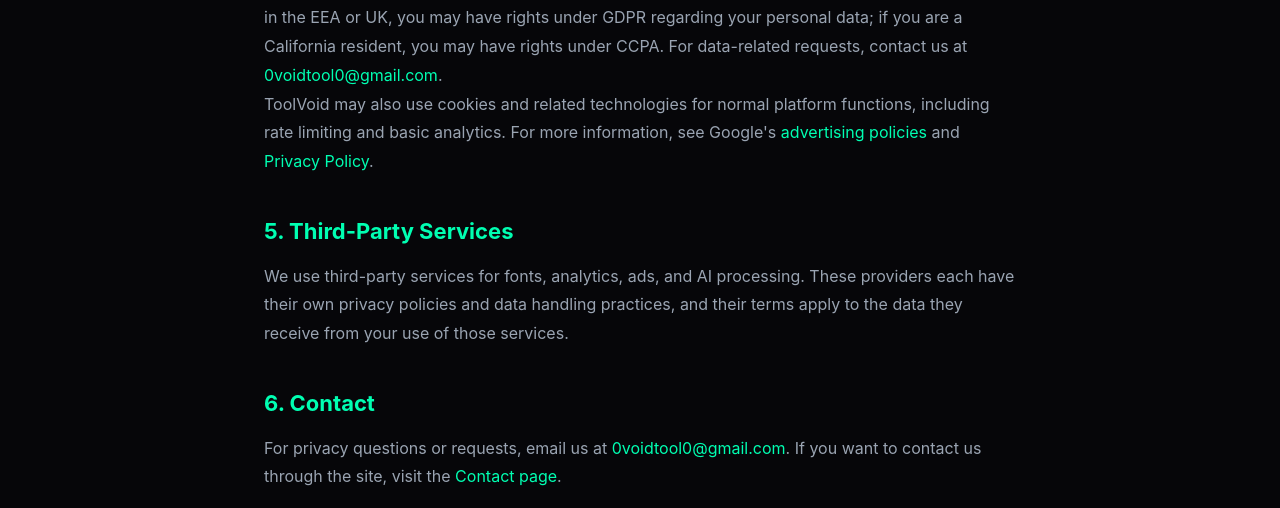
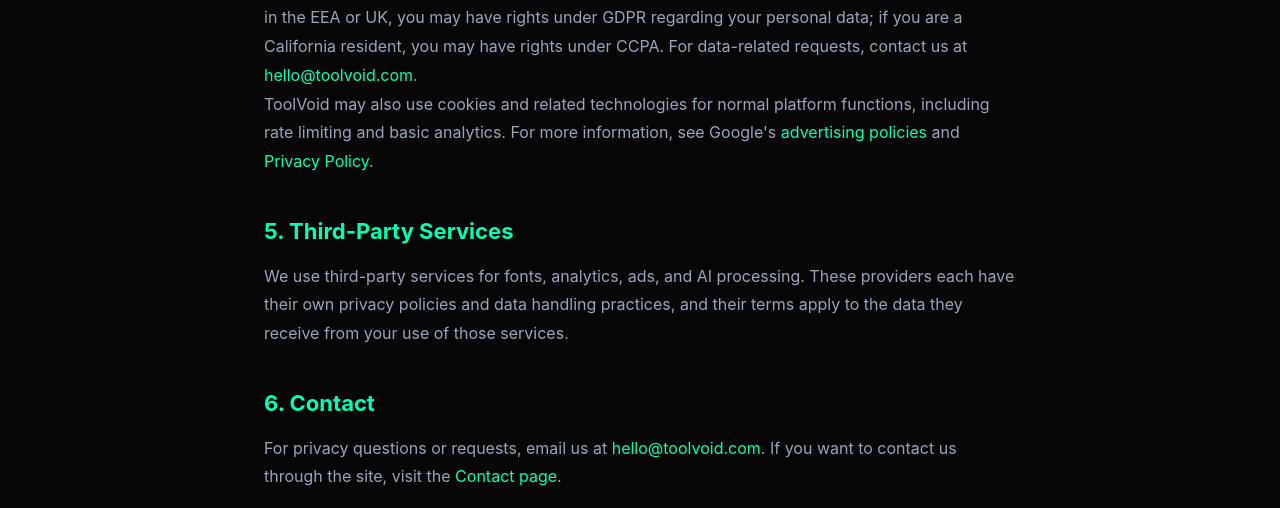
Before and after one commit to toolvoid/toolvoid, a Next.js app: page /privacy in a window 1280 px wide. Shown: the part 1372-1880 px from the top of the page. Built offline with nearby package versions, Linux system fonts and the light colour scheme.

Commit message:
Replace public contact email

```diff
--- a/app/capsule-manager/package.json
+++ b/app/capsule-manager/package.json
@@ -4,7 +4,7 @@
   "description": "Capsule Manager desktop app",
   "author": {
     "name": "toolvoid",
-    "email": "0voidtool0@gmail.com"
+    "email": "hello@toolvoid.com"
   },
   "homepage": "https://github.com/toolvoid/toolvoid",
   "main": "main.js",
@@ -35,7 +35,7 @@
         "AppImage"
       ],
       "category": "Utility",
-      "maintainer": "toolvoid <0voidtool0@gmail.com>",
+      "maintainer": "toolvoid <hello@toolvoid.com>",
       "desktop": {
         "StartupNotify": "true"
       }
--- a/app/contact/page.js
+++ b/app/contact/page.js
@@ -21,8 +21,8 @@ export default function ContactPage() {
 
         <div style={{ background: '#0d0f1a', border: '1px solid rgba(255,255,255,.08)', borderRadius: 18, padding: '1.5rem', marginBottom: '1.5rem' }}>
           <p style={{ margin: '0 0 0.6rem', color: '#8fe7c8', fontWeight: 700 }}>Email</p>
-          <a href="mailto:0voidtool0@gmail.com" style={{ color: '#f0f0fa', textDecoration: 'none', fontSize: '1.05rem' }}>
-            0voidtool0@gmail.com
+          <a href="mailto:hello@toolvoid.com" style={{ color: '#f0f0fa', textDecoration: 'none', fontSize: '1.05rem' }}>
+            hello@toolvoid.com
           </a>
         </div>
 
--- a/app/one-brain-page/OneBrainClient.js
+++ b/app/one-brain-page/OneBrainClient.js
@@ -562,9 +562,9 @@ export default function OneBrainClient() {
           <div>
             <h2 id="ob-feedback-title">Got feedback or a suggestion?</h2>
             <p>Tell me what you'd want a shared AI memory to do. Bugs, ideas and recommendations are all welcome.</p>
-            <p>0voidtool0@gmail.com</p>
+            <p>hello@toolvoid.com</p>
           </div>
-          <div className="ob-final-actions"><a className="ob-btn primary ob-magnetic" href="mailto:0voidtool0@gmail.com?subject=One%20Brain%20feedback">Email me</a></div>
+          <div className="ob-final-actions"><a className="ob-btn primary ob-magnetic" href="mailto:hello@toolvoid.com?subject=One%20Brain%20feedback">Email me</a></div>
         </div>
       </section>
       {lightboxIndex !== null && <Suspense fallback={null}><OneBrainLightbox images={gallery} index={lightboxIndex} onClose={closeLightbox} onChange={changeLightbox} /></Suspense>}
--- a/app/privacy/page.js
+++ b/app/privacy/page.js
@@ -24,14 +24,14 @@ export default function PrivacyPolicy() {
       <p style={{ color: '#9aa4b2' }}>This site uses Google AdSense, a third-party advertising service provided by Google LLC. Google, as a third-party vendor, uses cookies, including the DoubleClick DART cookie, to serve ads based on your visits to this site and other websites on the Internet.</p>
       <p style={{ color: '#9aa4b2' }}>Google&apos;s use of advertising cookies enables it and its partners to serve ads to you based on your visit to this site and/or other sites on the Internet. You may opt out of personalized advertising by visiting <a href="https://adssettings.google.com" target="_blank" rel="noopener noreferrer" style={{ color: '#00FFB2' }}>Google&apos;s Ads Settings</a>.</p>
       <p style={{ color: '#9aa4b2' }}>Third-party vendors, including Google, use cookies to serve ads based on a user&apos;s prior visits to this website or other websites. Learn more about <a href="https://policies.google.com/technologies/partner-sites" target="_blank" rel="noopener noreferrer" style={{ color: '#00FFB2' }}>how Google uses data when you use our partners&apos; sites or apps</a>.</p>
-      <p style={{ color: '#9aa4b2' }}>This site does not knowingly collect personal information from children under 13. If you are located in the EEA or UK, you may have rights under GDPR regarding your personal data; if you are a California resident, you may have rights under CCPA. For data-related requests, contact us at <a href="mailto:0voidtool0@gmail.com" style={{ color: '#00FFB2' }}>0voidtool0@gmail.com</a>.</p>
+      <p style={{ color: '#9aa4b2' }}>This site does not knowingly collect personal information from children under 13. If you are located in the EEA or UK, you may have rights under GDPR regarding your personal data; if you are a California resident, you may have rights under CCPA. For data-related requests, contact us at <a href="mailto:hello@toolvoid.com" style={{ color: '#00FFB2' }}>hello@toolvoid.com</a>.</p>
       <p style={{ color: '#9aa4b2' }}>ToolVoid may also use cookies and related technologies for normal platform functions, including rate limiting and basic analytics. For more information, see Google&apos;s <a href="https://policies.google.com/technologies/ads" target="_blank" rel="noopener noreferrer" style={{ color: '#00FFB2' }}>advertising policies</a> and <a href="https://policies.google.com/privacy" target="_blank" rel="noopener noreferrer" style={{ color: '#00FFB2' }}>Privacy Policy</a>.</p>
 
       <h2 style={{ fontSize: '22px', fontWeight: '700', marginTop: '36px', marginBottom: '10px', color: '#00FFB2' }}>5. Third-Party Services</h2>
       <p style={{ color: '#9aa4b2' }}>We use third-party services for fonts, analytics, ads, and AI processing. These providers each have their own privacy policies and data handling practices, and their terms apply to the data they receive from your use of those services.</p>
 
       <h2 style={{ fontSize: '22px', fontWeight: '700', marginTop: '36px', marginBottom: '10px', color: '#00FFB2' }}>6. Contact</h2>
-      <p style={{ color: '#9aa4b2' }}>For privacy questions or requests, email us at <a href="mailto:0voidtool0@gmail.com" style={{ color: '#00FFB2' }}>0voidtool0@gmail.com</a>. If you want to contact us through the site, visit the <a href="/contact" style={{ color: '#00FFB2' }}>Contact page</a>.</p>
+      <p style={{ color: '#9aa4b2' }}>For privacy questions or requests, email us at <a href="mailto:hello@toolvoid.com" style={{ color: '#00FFB2' }}>hello@toolvoid.com</a>. If you want to contact us through the site, visit the <a href="/contact" style={{ color: '#00FFB2' }}>Contact page</a>.</p>
     </div>
   );
 }
--- a/app/site-maker/page.js
+++ b/app/site-maker/page.js
@@ -44,7 +44,7 @@ export default function SiteMakerLandingPage() {
     <section id="how-it-works" className="sm-section"><div className="sm-shell"><div className="sm-section-head"><span>How it works</span><h2>Start with structure.<br/>Finish with personality.</h2></div><div className="sm-steps">{steps.map(([number, title, description]) => <article key={number}><b>{number}</b><h3>{title}</h3><p>{description}</p></article>)}</div></div></section>
     <section className="sm-section sm-feature-section"><div className="sm-shell"><div className="sm-section-head"><span>Made for hands-on building</span><h2>More control than a template.<br/>Less friction than code.</h2></div><div className="sm-features">{features.map(([title, description], index) => <article key={title}><i>{['↗','⌘','✦','◉','▣','↓'][index]}</i><h3>{title}</h3><p>{description}</p></article>)}</div></div></section>
     <section className="sm-section sm-faq-section"><div className="sm-shell sm-faq-layout"><div className="sm-section-head"><span>Questions, answered</span><h2>Everything you need<br/>to get started.</h2><Link href="/site-maker/create" className="sm-secondary">Open the builder</Link></div><div className="sm-faqs">{faqs.map(([question, answer], index) => <details key={question} open={index === 0}><summary>{question}<span>+</span></summary><p>{answer}</p></details>)}</div></div></section>
-    <section className="sm-bottom-cta"><div className="sm-shell"><span>Ready when you are</span><h2>Give your idea a home on the web.</h2><p>Start with a section, adjust the details, and keep shaping the page until it feels right.</p><StartBuilderLink className="sm-primary">Make Your Site <span>→</span></StartBuilderLink><div style={{ display: 'flex', justifyContent: 'center', flexWrap: 'wrap', gap: '10px 20px', marginTop: 25, fontSize: 13 }}><a style={{ color: '#fff', textUnderlineOffset: 4 }} href="mailto:0voidtool0@gmail.com?subject=ToolVoid%20Site%20Maker%20Support">Need support? Email us</a><a style={{ color: '#fff', textUnderlineOffset: 4 }} href="mailto:0voidtool0@gmail.com?subject=ToolVoid%20Site%20Maker%20Feedback">Send feedback</a><a style={{ color: '#ded6ff', textUnderlineOffset: 4 }} href="mailto:0voidtool0@gmail.com">0voidtool0@gmail.com</a></div></div></section>
+    <section className="sm-bottom-cta"><div className="sm-shell"><span>Ready when you are</span><h2>Give your idea a home on the web.</h2><p>Start with a section, adjust the details, and keep shaping the page until it feels right.</p><StartBuilderLink className="sm-primary">Make Your Site <span>→</span></StartBuilderLink><div style={{ display: 'flex', justifyContent: 'center', flexWrap: 'wrap', gap: '10px 20px', marginTop: 25, fontSize: 13 }}><a style={{ color: '#fff', textUnderlineOffset: 4 }} href="mailto:hello@toolvoid.com?subject=ToolVoid%20Site%20Maker%20Support">Need support? Email us</a><a style={{ color: '#fff', textUnderlineOffset: 4 }} href="mailto:hello@toolvoid.com?subject=ToolVoid%20Site%20Maker%20Feedback">Send feedback</a><a style={{ color: '#ded6ff', textUnderlineOffset: 4 }} href="mailto:hello@toolvoid.com">hello@toolvoid.com</a></div></div></section>
     <script type="application/ld+json" dangerouslySetInnerHTML={{ __html: JSON.stringify(faqSchema) }} />
   </main>;
 }
--- a/app/terms/page.js
+++ b/app/terms/page.js
@@ -26,7 +26,7 @@ export default function TermsOfService() {
       <p style={{ color: '#9aa4b2' }}>We may update these terms at any time. Continued use of ToolVoid after changes are posted means you accept the updated terms.</p>
 
       <h2 style={{ fontSize: '22px', fontWeight: '700', marginTop: '36px', marginBottom: '10px', color: '#00FFB2' }}>6. Contact</h2>
-      <p style={{ color: '#9aa4b2' }}>Questions or concerns? Email us at <a href="mailto:0voidtool0@gmail.com" style={{ color: '#00FFB2' }}>0voidtool0@gmail.com</a> or use the <a href="/contact" style={{ color: '#00FFB2' }}>Contact page</a>.</p>
+      <p style={{ color: '#9aa4b2' }}>Questions or concerns? Email us at <a href="mailto:hello@toolvoid.com" style={{ color: '#00FFB2' }}>hello@toolvoid.com</a> or use the <a href="/contact" style={{ color: '#00FFB2' }}>Contact page</a>.</p>
     </div>
   );
 }
```
